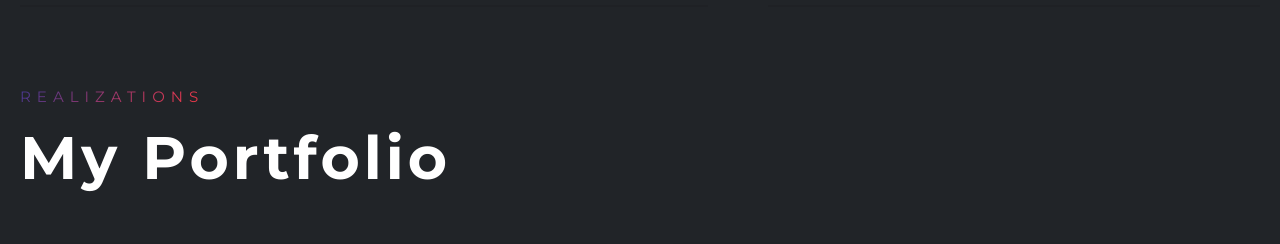
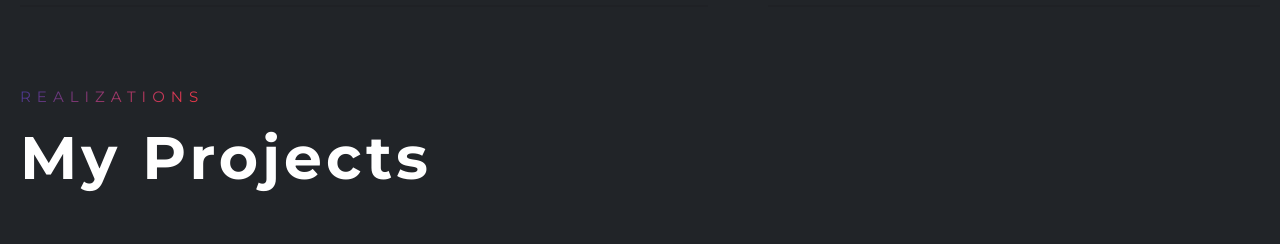
Before and after one commit to kevinsauvage/next-portfolio, a Next.js app: page / in a window 1280 px wide. Shown: the part 1780-2024 px from the top of the page. Built offline with nearby package versions, Linux system fonts and the light colour scheme.

Commit message:
change title name for projects

```diff
--- a/src/component/Projects/Projects.jsx
+++ b/src/component/Projects/Projects.jsx
@@ -9,7 +9,7 @@ const Projects = () => {
   return (
     <Section id="projects" className={styles["Projects"]}>
       <UpTitle text="REALIZATIONS" />
-      <Title>My Portfolio</Title>
+      <Title>My Projects</Title>
       <div className={styles["Projects__cards"]}>
         {projects.map((item, i) => (
           <ProjectCard key={i} item={item} />
```
